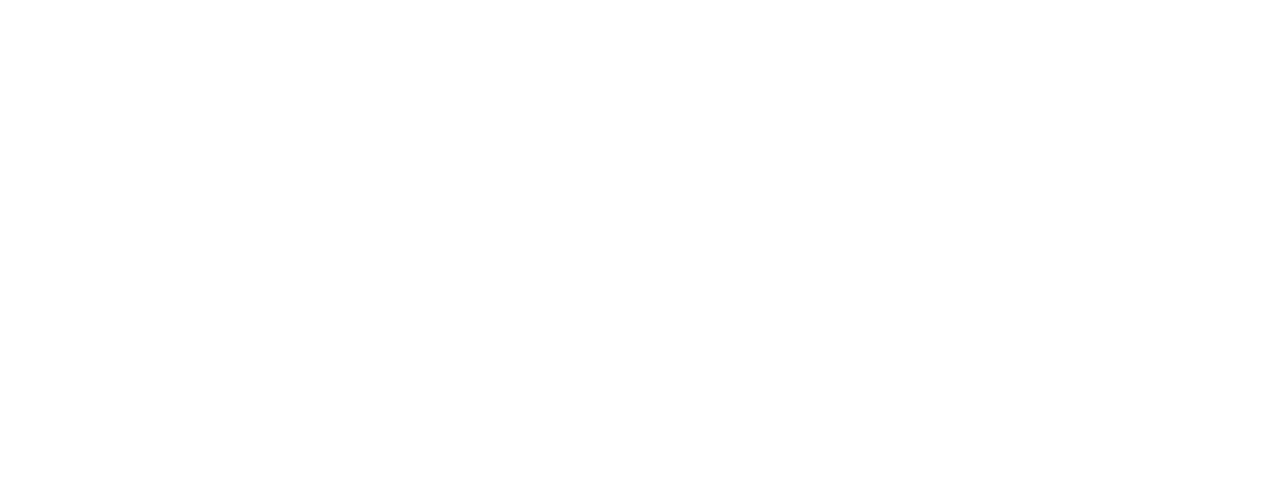
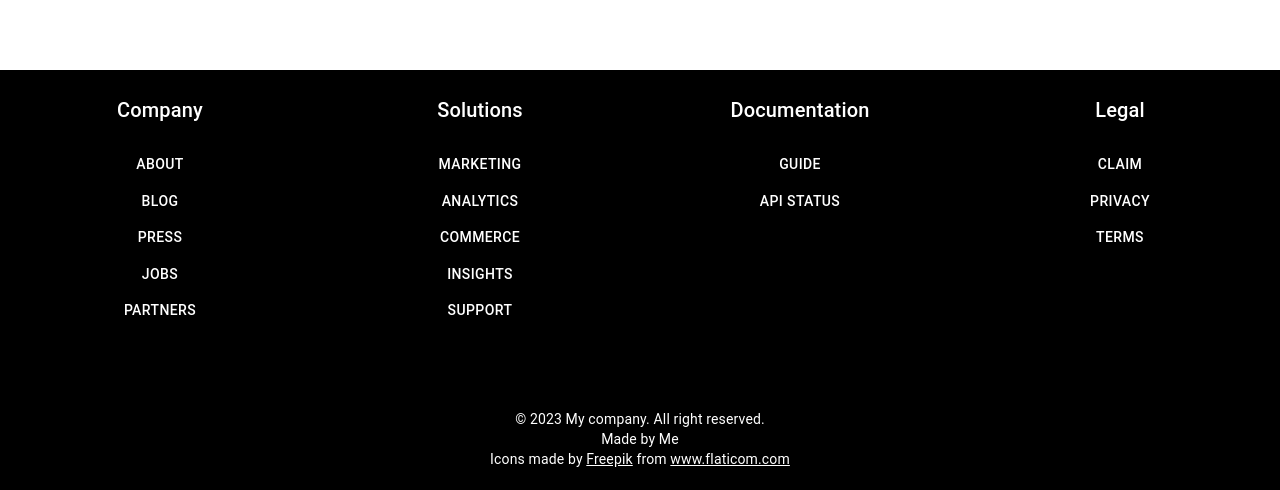
Before and after one commit to SergeyGorokhov91/online-shop, a React (Create React App) app in the folder frontend/: page / in a window 1280 px wide. Shown: the part 2594-3084 px from the top of the page. Before the commit the page ends 2624 px from the top, so only its background shows below. Built offline with nearby package versions, Linux system fonts and the light colour scheme.

Commit message:
add footer to the app

```diff
--- a/frontend/src/App.js
+++ b/frontend/src/App.js
@@ -1,6 +1,7 @@
 import './App.css';
 import Navigation from "./customer/components/navigation/Navigation";
 import HomePage from "./customer/pages/HomePage/HomePage";
+import Footer from "./customer/components/Footer/Footer";
 
 function App() {
   return (
@@ -9,6 +10,7 @@
       <div>
         <HomePage/>
       </div>
+      <Footer/>
     </div>
   );
 }
```
